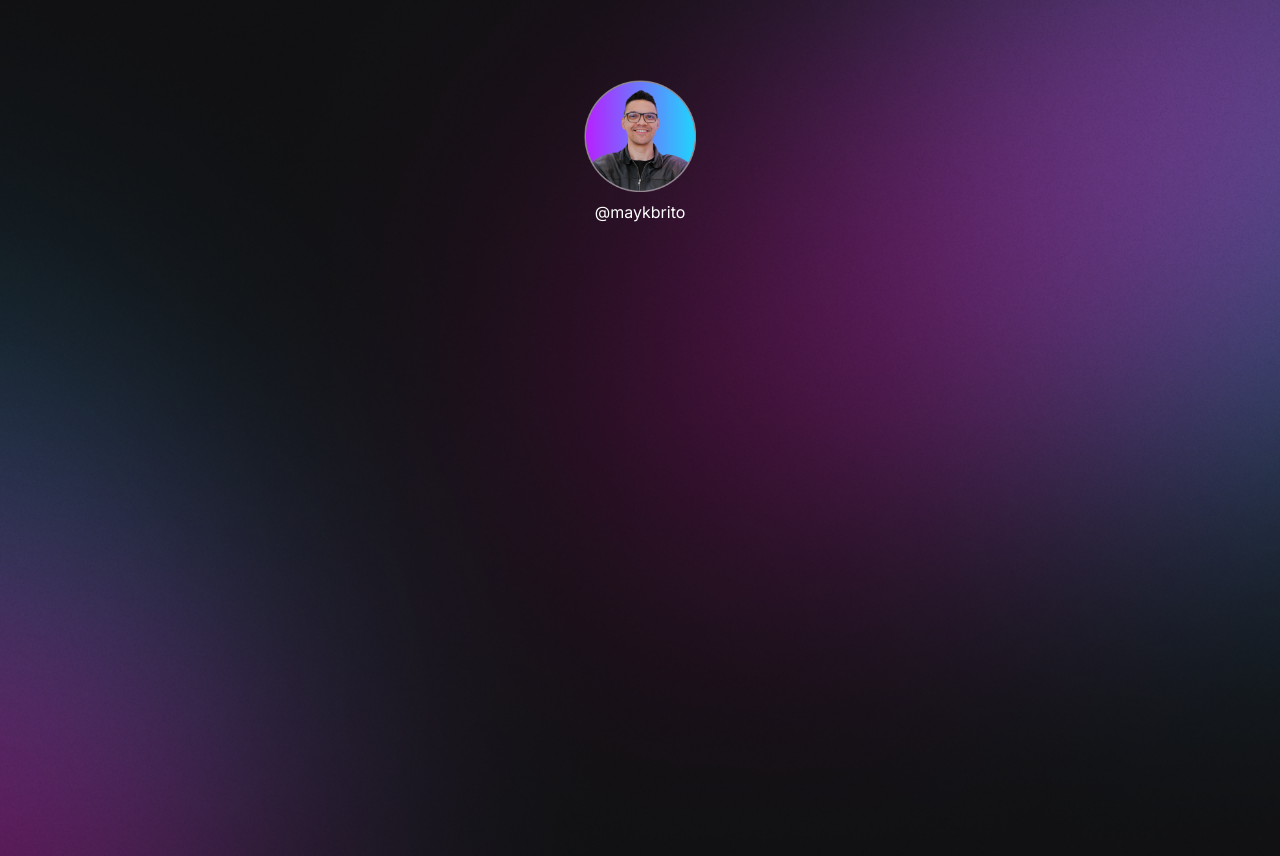
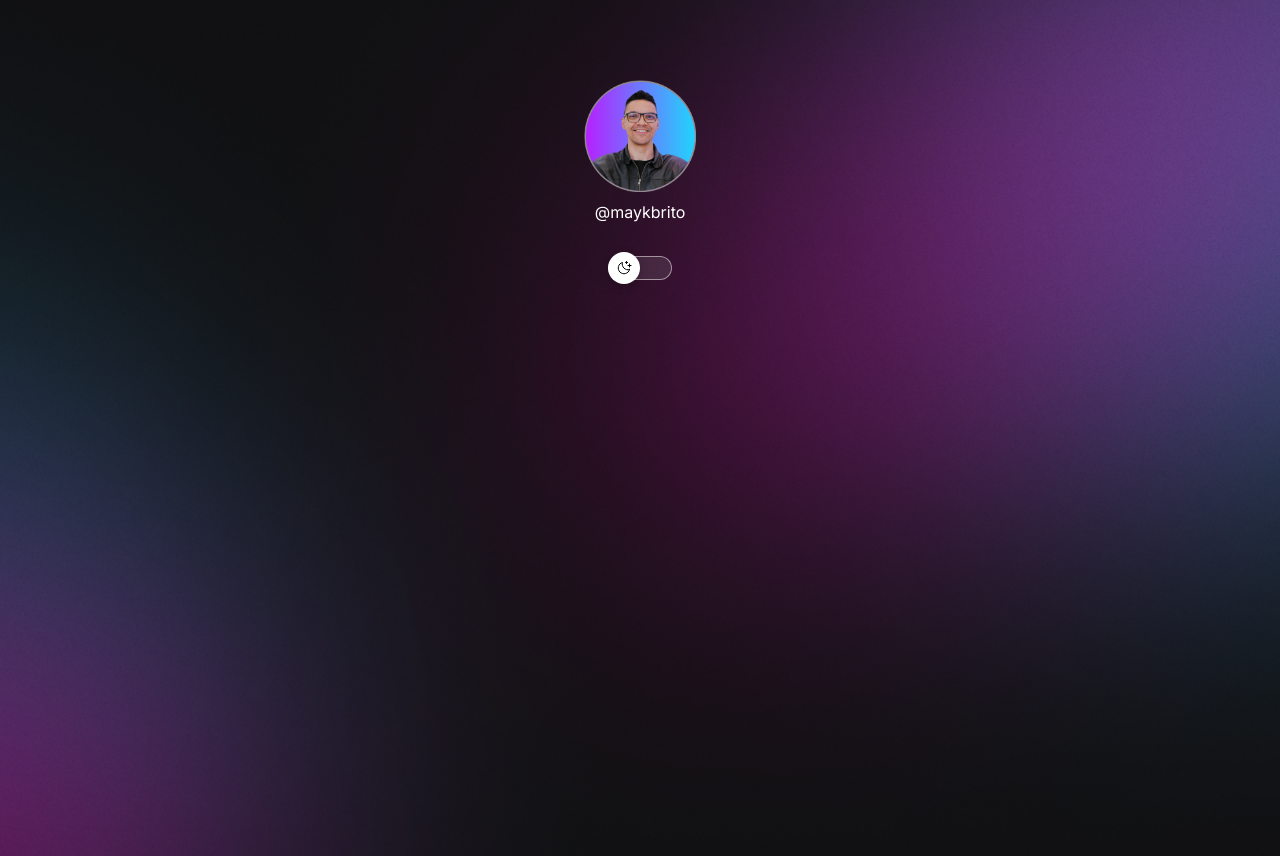
Before and after one commit to kauan-karvalho/DevLinks, a plain HTML site: page index.html in a window 1280 px wide. Drawn offline with Linux system fonts and the light colour scheme.

Commit message:
feat: add switch with track and toggle button of the theme

```diff
--- a/index.html
+++ b/index.html
@@ -23,6 +23,10 @@
         <span>&#64;maykbrito</span>
       </div>
 
+      <div id="switch">
+        <span><button></button></span>
+      </div>
+
     </div>
   </body>
 </html>
--- a/style.css
+++ b/style.css
@@ -14,6 +14,9 @@ body {
 
 #container {
   margin: 56px auto 0;
+  display: flex;
+  flex-direction: column;
+  align-items: center;
   width: 588px;
   height: 712px;
 }
@@ -37,3 +40,37 @@ body {
   font-size: 16px;
   line-height: 24px;
 }
+
+#switch {
+  padding: 8px 0;
+  display: flex;
+  width: 64px;
+  height: 40px;
+}
+
+#switch span {
+  position: relative;
+  width: 64px;
+  height: 24px;
+
+  background: rgba(255, 255, 255, 0.1);
+  backdrop-filter: blur(4px);
+  -webkit-backdrop-filter: blur(4px);
+
+  border: 1px solid rgba(255, 255, 255, 0.5);
+  border-radius: 9999px;
+}
+
+#switch span button {
+  background: url(./assets/moon-stars.svg) white no-repeat center;
+  box-shadow: 0px 2px 8px rgba(0, 0, 0, 0.25);
+  border: 0;
+  border-radius: 9999px;
+  cursor: pointer;
+
+  position: absolute;
+  right: 50%;
+  top: -25%;
+  width: 32px;
+  height: 32px;
+}
```
Also changed, not shown: assets/moon-stars.svg (added), assets/sun.svg (added).
